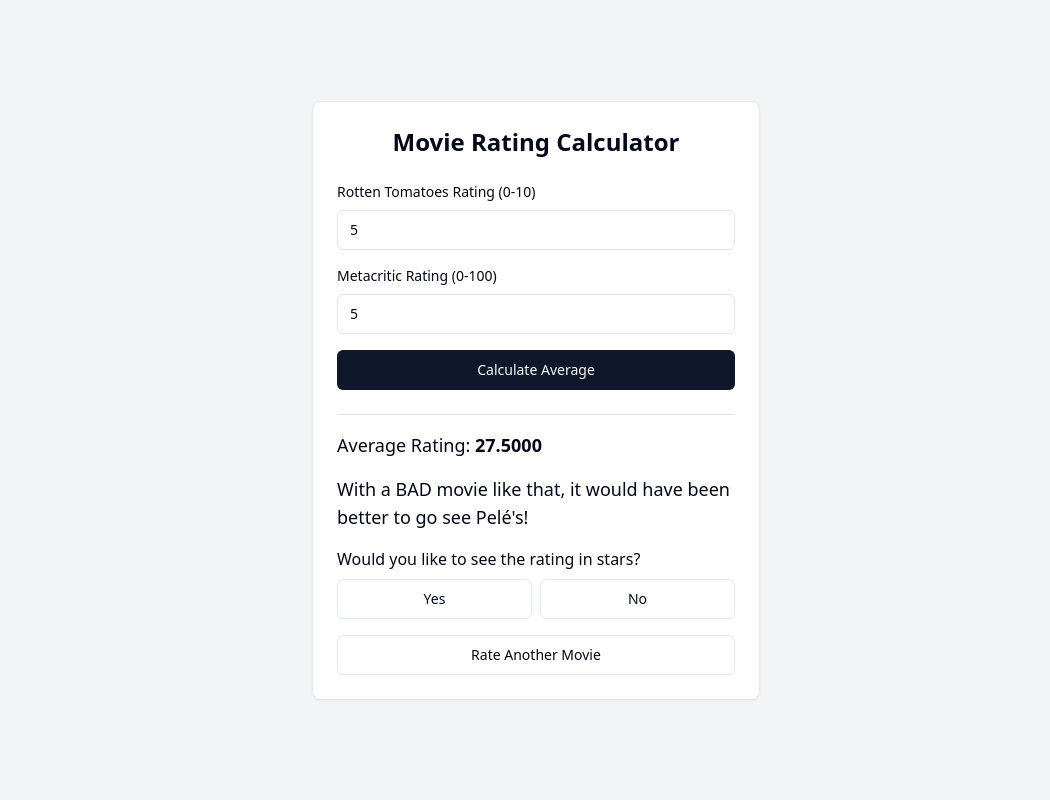
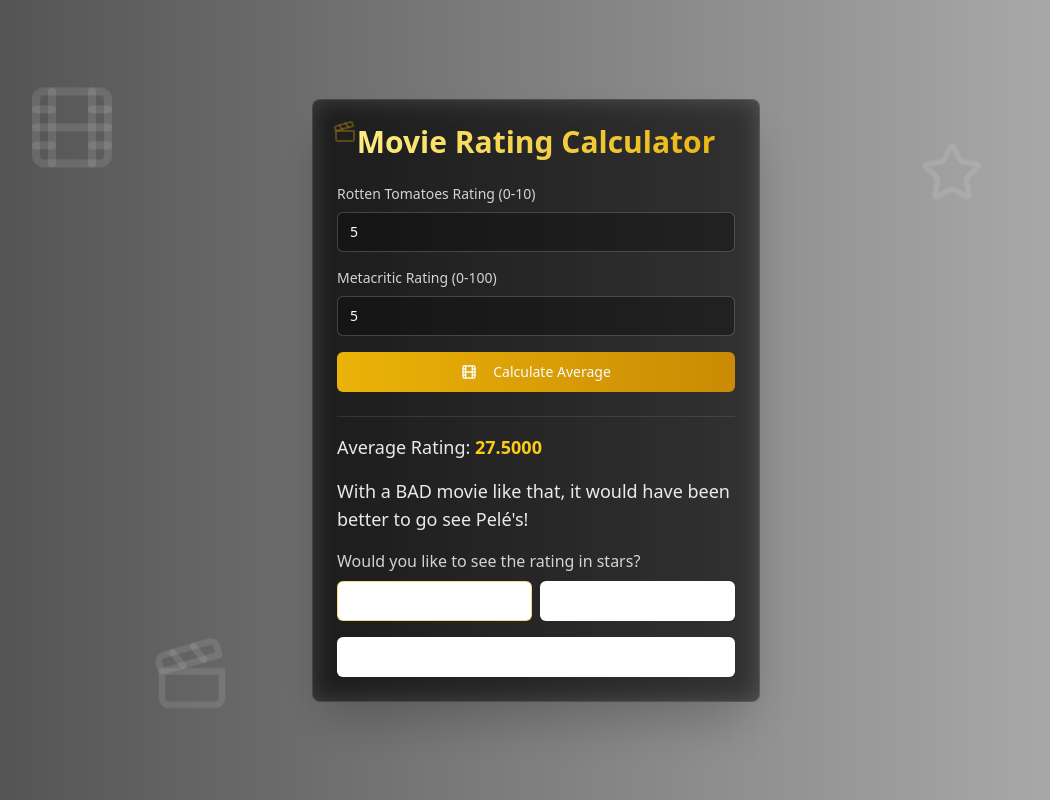
Before and after one commit to lu2023gui/movie-rating-muse-website, a React (Vite) app: page / in a window 1280 px wide. Both pictures are taken after typing "5", "5" into the empty fields and a click on the button "Calculate Average". Shown: the whole page, without its empty margins (104-1154 px from the left). Built offline with nearby package versions, Linux system fonts and the light colour scheme.

Commit message:
feat: Improve UI and add animations
This commit enhances the user interface with a transparent background, animations, and other visual improvements to create a more appealing and fluid user experience.

```diff
--- a/src/components/StarDisplay.tsx
+++ b/src/components/StarDisplay.tsx
@@ -1,5 +1,5 @@
 
-import { Star, StarOff } from "lucide-react";
+import { Star } from "lucide-react";
 
 interface StarDisplayProps {
   rating: number;
@@ -12,10 +12,17 @@ const StarDisplay = ({ rating }: StarDisplayProps) => {
   return (
     <div className="flex items-center gap-1">
       {[...Array(fullStars)].map((_, i) => (
-        <Star key={`full-${i}`} className="w-6 h-6 text-yellow-400 fill-yellow-400" />
+        <Star
+          key={`full-${i}`}
+          className="w-6 h-6 text-yellow-400 fill-yellow-400 animate-star-ping"
+          style={{ animationDelay: `${i * 150}ms` }}
+        />
       ))}
       {[...Array(emptyStars)].map((_, i) => (
-        <StarOff key={`empty-${i}`} className="w-6 h-6 text-gray-400" />
+        <Star
+          key={`empty-${i}`}
+          className="w-6 h-6 text-gray-400"
+        />
       ))}
     </div>
   );
--- a/src/pages/Index.tsx
+++ b/src/pages/Index.tsx
@@ -4,6 +4,7 @@ import { Button } from "@/components/ui/button";
 import { Input } from "@/components/ui/input";
 import { Card } from "@/components/ui/card";
 import StarDisplay from "@/components/StarDisplay";
+import { Film, Star, Clapperboard } from "lucide-react";
 
 const Index = () => {
   const [rottenTomatoes, setRottenTomatoes] = useState("");
@@ -66,13 +67,30 @@ const Index = () => {
   };
 
   return (
-    <div className="min-h-screen flex items-center justify-center bg-gray-100 p-4">
-      <Card className="w-full max-w-md p-6 space-y-6">
-        <h1 className="text-2xl font-bold text-center mb-6">Movie Rating Calculator</h1>
+    <div
+      className="min-h-screen flex items-center justify-center bg-transparent backdrop-blur-sm p-4 relative overflow-hidden"
+      style={{
+        background: "linear-gradient(90deg, rgba(0,0,0,0.7) 0%, rgba(0,0,0,0.3) 100%)"
+      }}
+    >
+      {/* Floating Background Elements */}
+      <div className="absolute inset-0 overflow-hidden pointer-events-none">
+        <Film className="absolute text-white/10 w-24 h-24 animate-float-slow top-20 left-[10%]" />
+        <Star className="absolute text-white/10 w-16 h-16 animate-float top-40 right-[15%]" />
+        <Clapperboard className="absolute text-white/10 w-20 h-20 animate-float-reverse bottom-20 left-[20%]" />
+      </div>
+
+      <Card className="w-full max-w-md p-6 space-y-6 bg-black/40 backdrop-blur-md border-white/10 shadow-2xl animate-fade-in">
+        <div className="relative">
+          <h1 className="text-3xl font-bold text-center mb-6 bg-clip-text text-transparent bg-gradient-to-r from-yellow-200 to-yellow-500">
+            Movie Rating Calculator
+          </h1>
+          <Clapperboard className="absolute -top-1 -left-1 w-6 h-6 text-yellow-500/50 animate-pulse" />
+        </div>
 
         <div className="space-y-4">
-          <div>
-            <label className="block text-sm mb-2">Rotten Tomatoes Rating (0-10)</label>
+          <div className="group transition-all duration-300 hover:scale-[1.02]">
+            <label className="block text-sm mb-2 text-white/80 group-hover:text-yellow-200">Rotten Tomatoes Rating (0-10)</label>
             <Input
               type="number"
               step="0.1"
@@ -81,11 +99,12 @@ const Index = () => {
               value={rottenTomatoes}
               onChange={(e) => setRottenTomatoes(e.target.value)}
               placeholder="Enter rating from 0 to 10"
+              className="bg-black/30 border-white/20 text-white placeholder:text-white/30 transition-colors focus:border-yellow-500/50"
             />
           </div>
 
-          <div>
-            <label className="block text-sm mb-2">Metacritic Rating (0-100)</label>
+          <div className="group transition-all duration-300 hover:scale-[1.02]">
+            <label className="block text-sm mb-2 text-white/80 group-hover:text-yellow-200">Metacritic Rating (0-100)</label>
             <Input
               type="number"
               step="0.1"
@@ -94,43 +113,45 @@ const Index = () => {
               value={metacritic}
               onChange={(e) => setMetacritic(e.target.value)}
               placeholder="Enter rating from 0 to 100"
+              className="bg-black/30 border-white/20 text-white placeholder:text-white/30 transition-colors focus:border-yellow-500/50"
             />
           </div>
 
           {error && (
-            <p className="text-red-500 text-sm">{error}</p>
+            <p className="text-red-400 text-sm animate-shake">{error}</p>
           )}
 
           <Button
             onClick={validateAndCalculate}
-            className="w-full"
+            className="w-full bg-gradient-to-r from-yellow-500 to-yellow-600 hover:from-yellow-400 hover:to-yellow-500 transition-all duration-300 group"
           >
+            <Film className="w-4 h-4 mr-2 group-hover:rotate-12 transition-transform" />
             Calculate Average
           </Button>
         </div>
 
         {average !== null && (
-          <div className="space-y-4 border-t pt-4">
-            <p className="text-lg">
-              Average Rating: <span className="font-bold">{average.toFixed(4)}</span>
+          <div className="space-y-4 border-t border-white/10 pt-4 animate-fade-in">
+            <p className="text-lg text-white/90">
+              Average Rating: <span className="font-bold text-yellow-400">{average.toFixed(4)}</span>
             </p>
-            <p className="text-lg">{getReviewComment(average)}</p>
+            <p className="text-lg text-white/90">{getReviewComment(average)}</p>
 
             {showStars === null && (
-              <div className="space-y-2">
-                <p>Would you like to see the rating in stars?</p>
+              <div className="space-y-2 animate-fade-in">
+                <p className="text-white/80">Would you like to see the rating in stars?</p>
                 <div className="flex gap-2">
                   <Button
                     onClick={() => handleStarResponse("yes")}
                     variant="outline"
-                    className="flex-1"
+                    className="flex-1 border-yellow-500/50 hover:border-yellow-500 hover:bg-yellow-500/10 text-white"
                   >
                     Yes
                   </Button>
                   <Button
                     onClick={() => handleStarResponse("no")}
                     variant="outline"
-                    className="flex-1"
+                    className="flex-1 border-white/20 hover:border-white/40 hover:bg-white/10 text-white"
                   >
                     No
                   </Button>
@@ -139,14 +160,14 @@ const Index = () => {
             )}
 
             {showStars === true && (
-              <div className="space-y-2">
-                <p>Star Rating ({(average / 20).toFixed(4)})</p>
+              <div className="space-y-2 animate-fade-in">
+                <p className="text-white/80">Star Rating ({(average / 20).toFixed(4)})</p>
                 <StarDisplay rating={average / 20} />
               </div>
             )}
 
             {showStars === false && (
-              <p>
+              <p className="text-white/80 animate-fade-in">
                 Okay. Enjoy the movie{average < 40 ? " (or bear with it)" : ""}!
               </p>
             )}
@@ -154,8 +175,9 @@ const Index = () => {
             <Button
               onClick={resetForm}
               variant="outline"
-              className="w-full mt-4"
+              className="w-full mt-4 border-white/20 hover:border-yellow-500/50 hover:bg-yellow-500/10 text-white transition-colors group"
             >
+              <Clapperboard className="w-4 h-4 mr-2 group-hover:rotate-12 transition-transform" />
               Rate Another Movie
             </Button>
           </div>
--- a/tailwind.config.ts
+++ b/tailwind.config.ts
@@ -84,11 +84,43 @@ export default {
 					to: {
 						height: '0'
 					}
-				}
+				},
+				float: {
+					'0%, 100%': { transform: 'translateY(0)' },
+					'50%': { transform: 'translateY(-20px)' },
+				},
+				'float-slow': {
+					'0%, 100%': { transform: 'translateY(0)' },
+					'50%': { transform: 'translateY(-10px)' },
+				},
+				'float-reverse': {
+					'0%, 100%': { transform: 'translateY(-10px)' },
+					'50%': { transform: 'translateY(0)' },
+				},
+				'fade-in': {
+					'0%': { opacity: '0', transform: 'translateY(10px)' },
+					'100%': { opacity: '1', transform: 'translateY(0)' },
+				},
+				shake: {
+					'0%, 100%': { transform: 'translateX(0)' },
+					'25%': { transform: 'translateX(-2px)' },
+					'75%': { transform: 'translateX(2px)' },
+				},
+				'star-ping': {
+					'0%': { transform: 'scale(0.8)', opacity: '0' },
+					'50%': { transform: 'scale(1.1)', opacity: '0.5' },
+					'100%': { transform: 'scale(1)', opacity: '1' },
+				},
 			},
 			animation: {
 				'accordion-down': 'accordion-down 0.2s ease-out',
-				'accordion-up': 'accordion-up 0.2s ease-out'
+				'accordion-up': 'accordion-up 0.2s ease-out',
+				'float': 'float 6s ease-in-out infinite',
+				'float-slow': 'float-slow 8s ease-in-out infinite',
+				'float-reverse': 'float-reverse 7s ease-in-out infinite',
+				'fade-in': 'fade-in 0.5s ease-out',
+				'shake': 'shake 0.5s ease-in-out',
+				'star-ping': 'star-ping 0.5s ease-out forwards',
 			}
 		}
 	},
```
